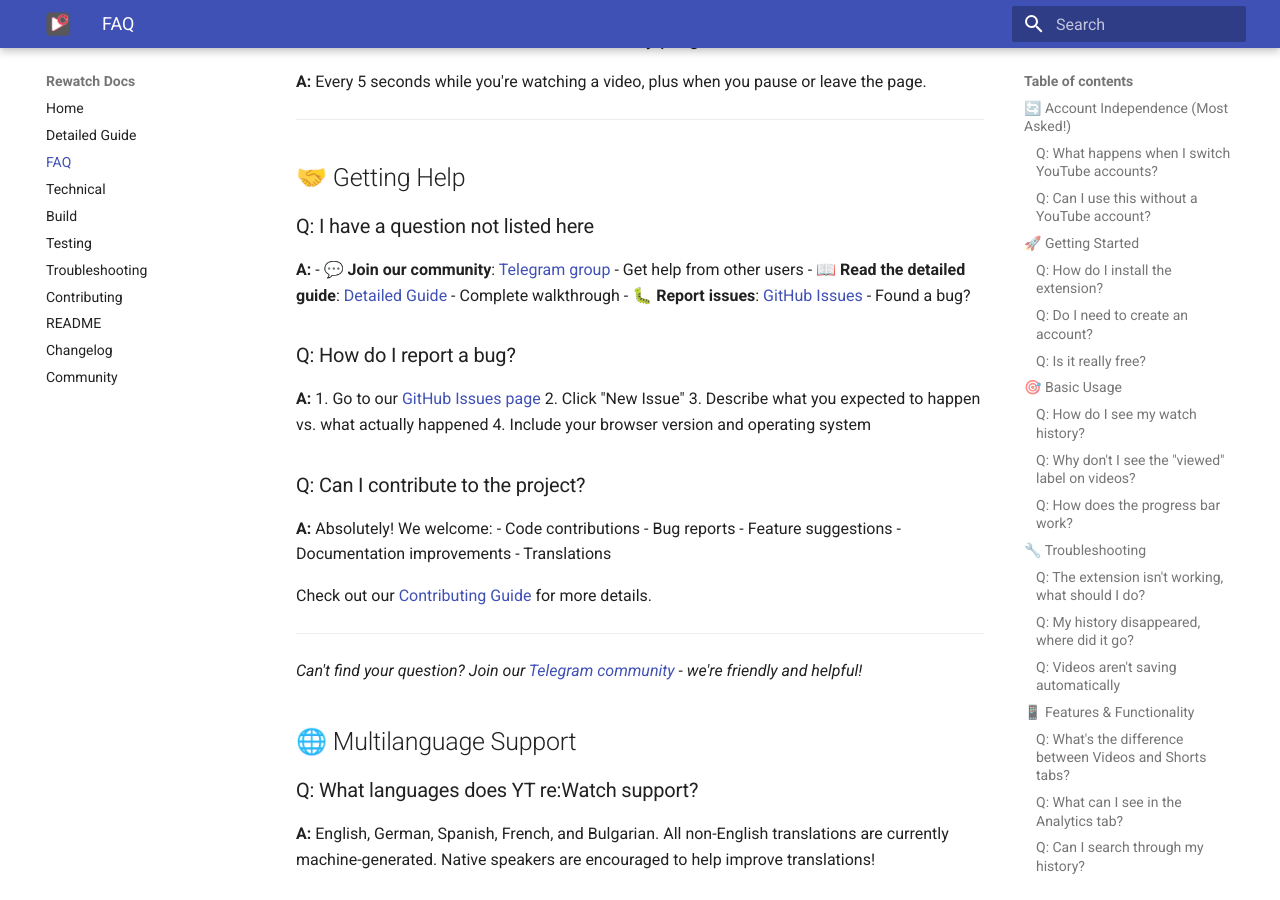
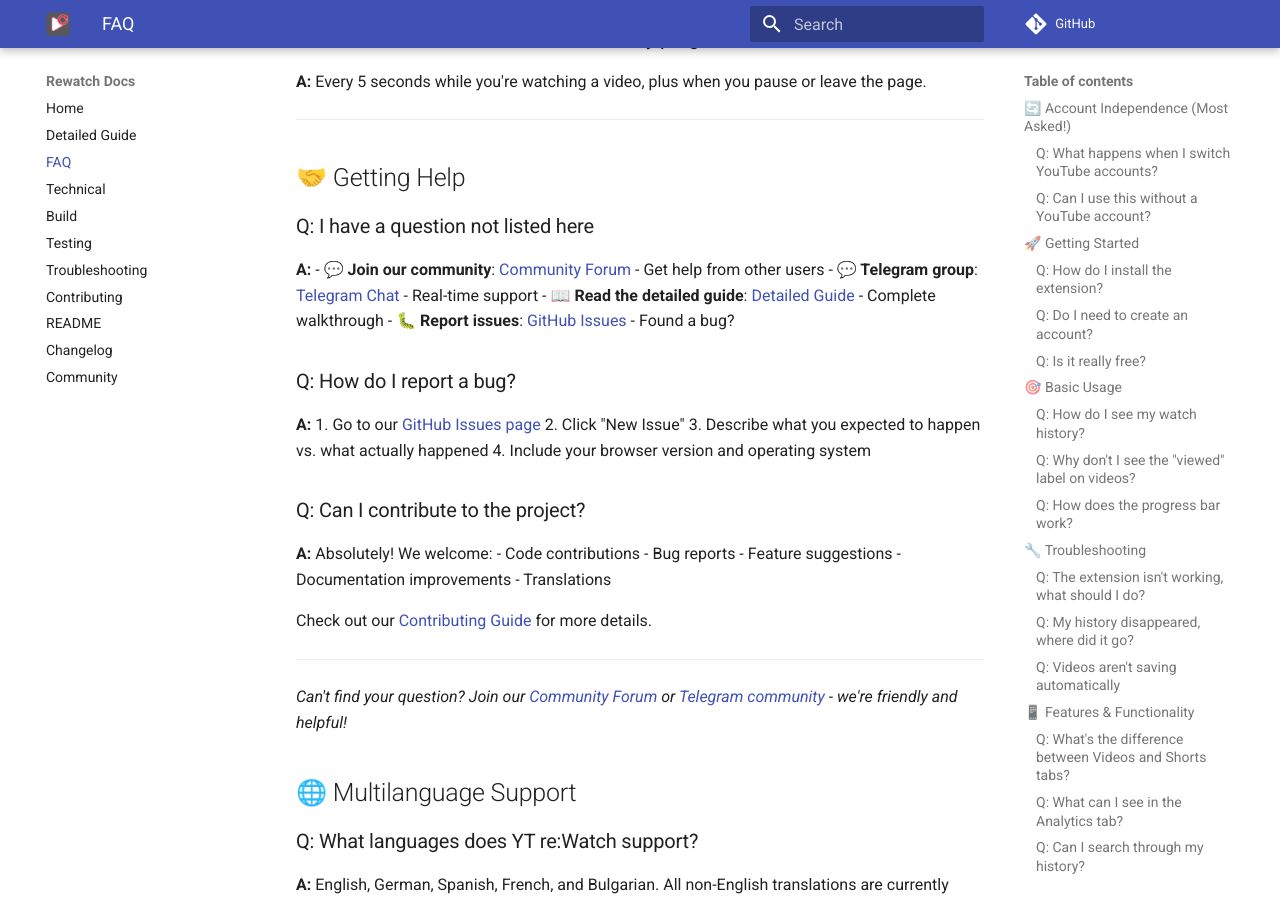
Before and after one commit to EdinUser/YouTubeLocalHistory, an MkDocs documentation site: the page built from docs/faq.md, in a window 1280 px wide and 900 px high, scrolled down 8696 px. Built offline with MkDocs 1.6.1 and Material for MkDocs 9.7.7, drawn with Linux system fonts in a browser that asks for light colours; comment, search, counter and statistics services are not loaded.

Commit message:
chore(docs): update community links and add website reference
- Replaced and expanded community links with Community Forum and Telegram for better user engagement.
- Included a new website link for centralized documentation and latest updates.
- Updated FAQ, guides, and README for consistency with the revised community resources.

```diff
--- a/docs/faq.md
+++ b/docs/faq.md
@@ -275,7 +275,8 @@
 
 ### Q: I have a question not listed here
 **A:**
-- **💬 Join our community**: [Telegram group](https://t.me/+eFftKWGVvSpiZjZk) - Get help from other users
+- **💬 Join our community**: [Community Forum](https://community.kirilov.dev/t/re-watch) - Get help from other users
+- **💬 Telegram group**: [Telegram Chat](https://t.me/+eFftKWGVvSpiZjZk) - Real-time support
 - **📖 Read the detailed guide**: [Detailed Guide](./detailed_guide.md) - Complete walkthrough
 - **🐛 Report issues**: [GitHub Issues](https://github.com/EdinUser/YouTubeLocalHistory/issues) - Found a bug?
 
@@ -298,7 +299,7 @@
 
 ---
 
-*Can't find your question? Join our [Telegram community](https://t.me/+eFftKWGVvSpiZjZk) - we're friendly and helpful!*
+*Can't find your question? Join our [Community Forum](https://community.kirilov.dev/t/re-watch) or [Telegram community](https://t.me/+eFftKWGVvSpiZjZk) - we're friendly and helpful!*
 
 ## 🌐 Multilanguage Support
 
--- a/mkdocs.yml
+++ b/mkdocs.yml
@@ -1,6 +1,7 @@
 site_name: Rewatch Docs
 site_url: https://rewatch.kirilov.dev
 site_description: "User guide and reference for Rewatch"
+repo_url: https://github.com/EdinUser/YouTubeLocalHistory
 docs_dir: docs
 theme:
   name: material
```
Also changed, not shown: README.md (+3 -1 lines), docs/detailed_guide.md (+3 -1 lines), docs/index.md (+5 -1 lines).
